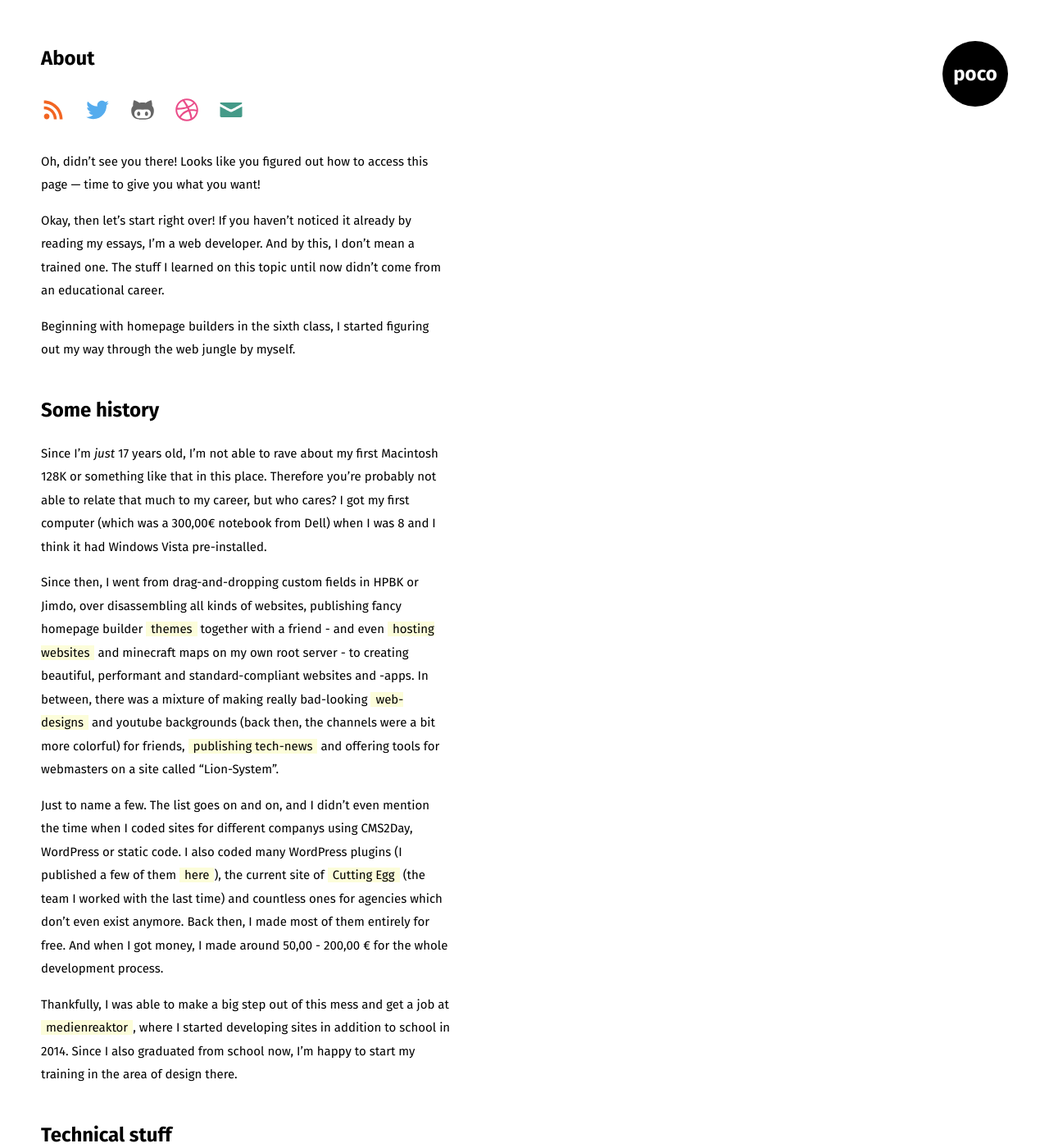
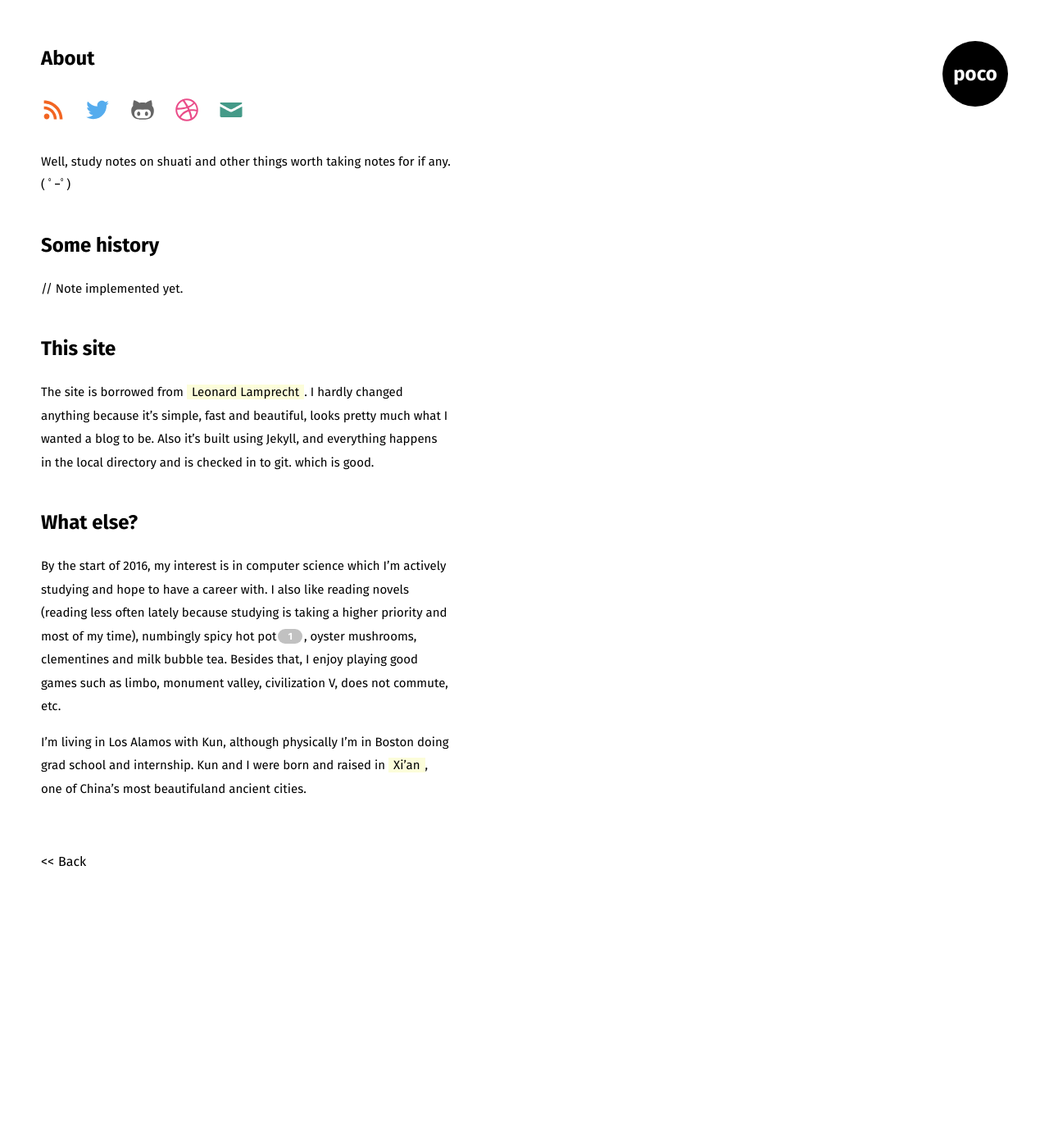
Before and after one commit to pocoapoco/pocoapoco.github.io, a Jekyll site: the page built from me.md, in a window 1280 px wide and 1400 px high. Shown: the whole window at 82% size. Built offline with Jekyll 4.4.1, drawn with Linux system fonts in a browser that asks for light colours; some of the changed text lies outside the part shown.

Commit message:
changed personal info

```diff
--- a/me.md
+++ b/me.md
@@ -5,45 +5,23 @@ permalink: /about/
 
 {% include social.html %}
 
-Oh, didn't see you there! Looks like you figured out how to access this page — time to give you what you want!
-
-Okay, then let's start right over! If you haven't noticed it already by reading my essays, I'm a web developer. And by this, I don't mean a trained one. The stuff I learned on this topic until now didn't come from an educational career.
-
-Beginning with homepage builders in the sixth class, I started figuring out my way through the web jungle by myself.
+Well, study notes on shuati and other things worth taking notes for if any. ( ﾟｰﾟ)
 
 ## Some history
 
-Since I'm *just* 17 years old, I'm not able to rave about my first Macintosh 128K or something like that in this place. Therefore you're probably not able to relate that much to my career, but who cares? I got my first computer (which was a 300,00€ notebook from Dell) when I was 8 and I think it had Windows Vista pre-installed.
+// Note implemented yet.
 
-Since then, I went from drag-and-dropping custom fields in HPBK or Jimdo, over disassembling all kinds of websites, publishing fancy homepage builder [themes][1] together with a friend - and even [hosting websites][2] and minecraft maps on my own root server - to creating beautiful, performant and standard-compliant websites and -apps. In between, there was a mixture of making really bad-looking [web-designs][3] and youtube backgrounds (back then, the channels were a bit more colorful) for friends, [publishing tech-news][4] and offering tools for webmasters on a site called "Lion-System".
+## This site
 
-Just to name a few. The list goes on and on, and I didn't even mention the time when I coded sites for different companys using CMS2Day, WordPress or static code. I also coded many WordPress plugins (I published a few of them [here][5]), the current site of [Cutting Egg][6] (the team I worked with the last time) and countless ones for agencies which don't even exist anymore. Back then, I made most of them entirely for free. And when I got money, I made around 50,00 - 200,00 € for the whole development process.
-
-Thankfully, I was able to make a big step out of this mess and get a job at [medienreaktor][7], where I started developing sites in addition to school in 2014. Since I also graduated from school now, I'm happy to start my training in the area of design there.
-
-## Technical stuff
-
-The site is built using Jekyll, the Liquid markup format and entirely deployed using GitHub Pages. Before I got here, the site was hosted on WordPress, Ghost and Tumblr (which I needed to ditch because I wanted the maximum of performance for my visitors).
-
-The great thing about Jekyll is that I'm able to keep my posts in a clean way. Besides that, it's of course extremely fast and as if this wasn't enough, also completely free of charge. Since GitHub is also hosting all Pages on a CDN, my readers get the most power and I don't need to worry about stuff like php.ini settings, caching or minification.
-
-If you want to read more about the process of building this site, just take a read on [this post][8].
+The site is borrowed from [Leonard Lamprecht][1]. I hardly changed anything because it's simple, fast and beautiful, looks pretty much what I wanted a blog to be. Also it's built using Jekyll, and everything happens in the local directory and is checked in to git. which is good.
 
 ## What else?
 
-I love HipHop, designing interfaces (even if I don’t yet know how to do it properly), black tea[^1] and [animated short films][9]. Besides that, I enjoy pushing products forward together with other people.
+By the start of 2016, my interest is in computer science which I'm actively studying and hope to have a career with. I also like reading novels (reading less often lately because studying is taking a higher priority and most of my time), numbingly spicy hot pot[^1], oyster mushrooms, clementines and milk bubble tea. Besides that, I enjoy playing good games such as limbo, monument valley, civilization V, does not commute, etc.
 
-I'm currently located in [Bamberg][10], a small town with a beautiful, medieval flair. Since I was born and raised here, I'm really proud of all the cultural facets we still have to offer. But I also really like seeing different parts of the world!
+I'm living in Los Alamos with Kun, although physically I'm in Boston doing grad school and internship. Kun and I were born and raised in [Xi'an][2], one of China's most beautifuland ancient cities.
 
-[1]: https://web.archive.org/web/20120522085245/http://www.omba.de.tl/
-[2]: http://frewhost.net
-[3]: http://imgur.com/a/86BOc
-[4]: https://web.archive.org/web/20120908132601/http://www.medientipps.com/
-[5]: https://profiles.wordpress.org/mindrun#content-plugins
-[6]: http://cuttingegg.de
-[7]: http://medienreaktor.de
-[8]: /notes/v2
-[9]: https://vimeo.com/album/3599603
-[10]: /assets/static/bamberg.jpg
+[1]: https://leo.im
+[2]: /assets/static/xian.png
 
-[^1]: „Oh my god, he's not drinking coffee... Buuurrrrn him!“
+[^1]: „Well honestly, anything that's mala enough will do!“
```
Also changed, not shown: assets/static/xian.png (added).
